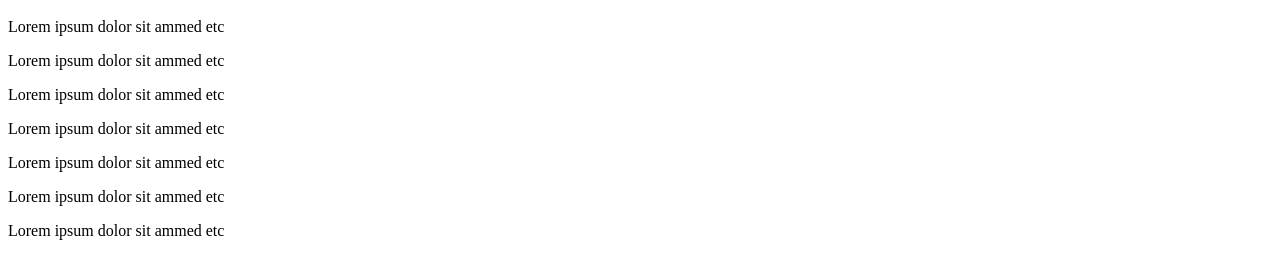
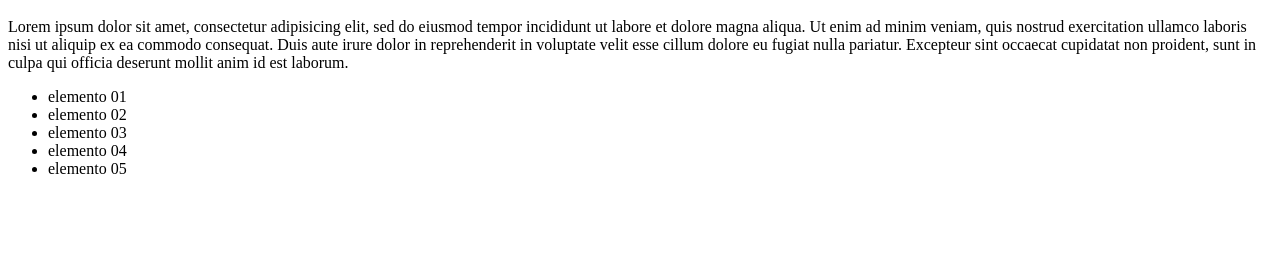
Before and after one commit to LiamPSxd/80640, a plain HTML site: page index.html in a window 1280 px wide. Shown: the part 48-326 px from the top of the page. Drawn offline with Linux system fonts and the light colour scheme.

Commit message:
Tercer commit

```diff
--- a/index.html
+++ b/index.html
@@ -4,12 +4,18 @@
   </head>
   <body>
     <h1>Bienvenidos</h1>
-    <p>Lorem ipsum dolor sit ammed etc</p>
-    <p>Lorem ipsum dolor sit ammed etc</p>
-    <p>Lorem ipsum dolor sit ammed etc</p>
-    <p>Lorem ipsum dolor sit ammed etc</p>
-    <p>Lorem ipsum dolor sit ammed etc</p>
-    <p>Lorem ipsum dolor sit ammed etc</p>
-    <p>Lorem ipsum dolor sit ammed etc</p>
+    <p>Lorem ipsum dolor sit amet, consectetur adipisicing elit, sed do eiusmod
+    tempor incididunt ut labore et dolore magna aliqua. Ut enim ad minim veniam,
+    quis nostrud exercitation ullamco laboris nisi ut aliquip ex ea commodo
+    consequat. Duis aute irure dolor in reprehenderit in voluptate velit esse
+    cillum dolore eu fugiat nulla pariatur. Excepteur sint occaecat cupidatat non
+    proident, sunt in culpa qui officia deserunt mollit anim id est laborum.</p>
+    <ul>
+      <li>elemento 01</li>
+      <li>elemento 02</li>
+      <li>elemento 03</li>
+      <li>elemento 04</li>
+      <li>elemento 05</li>
+    </ul>
   </body>
 </html>
```
